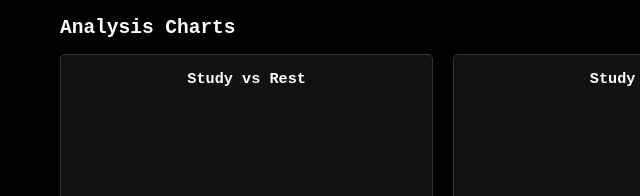
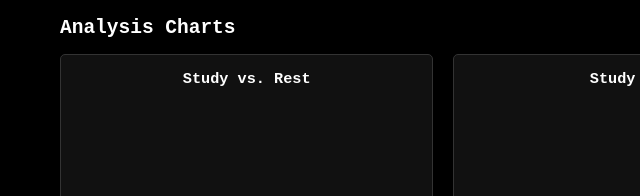
Before and after one commit to NailFec/clock, a website: page analysis/index.html in a window 1280 px wide. Shown: the part 604-800 px from the top of the page, 0-640 px from the left. Drawn offline with nearby package versions, Linux system fonts and the light colour scheme.

Commit message:
upd analysis function: small modify

```diff
--- a/analysis/index.html
+++ b/analysis/index.html
@@ -34,7 +34,7 @@
         <h2>Analysis Charts</h2>
         <div id="charts-container">
             <div class="chart-wrapper">
-                <h3>Study vs Rest</h3>
+                <h3>Study vs. Rest</h3>
                 <canvas id="study-rest-chart"></canvas>
             </div>
             <div class="chart-wrapper">
```
Also changed, not shown: .repository/analysis.png (added), .repository/javascript.png (added), .repository/jbai.png (added), .repository/junie.png (added), .repository/schedule_export_demo.yaml, README.md.
